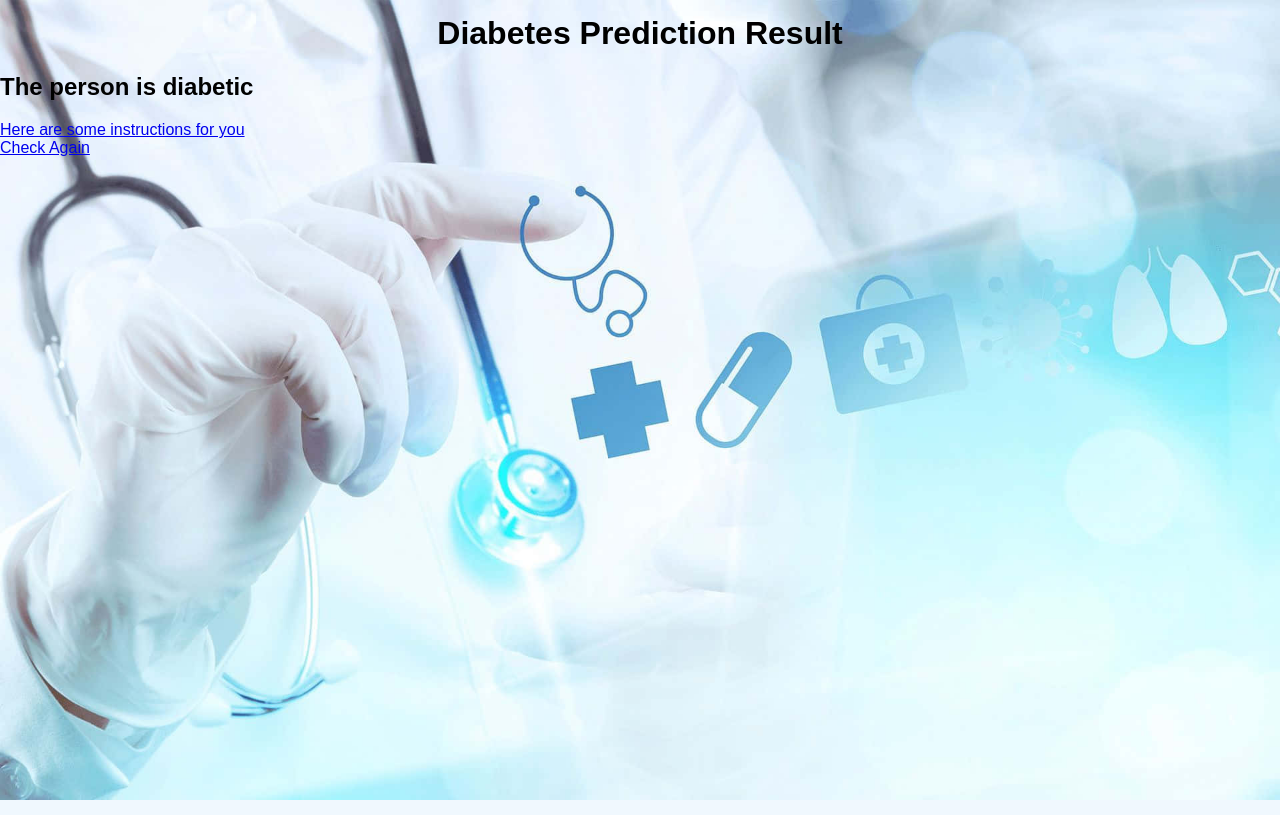
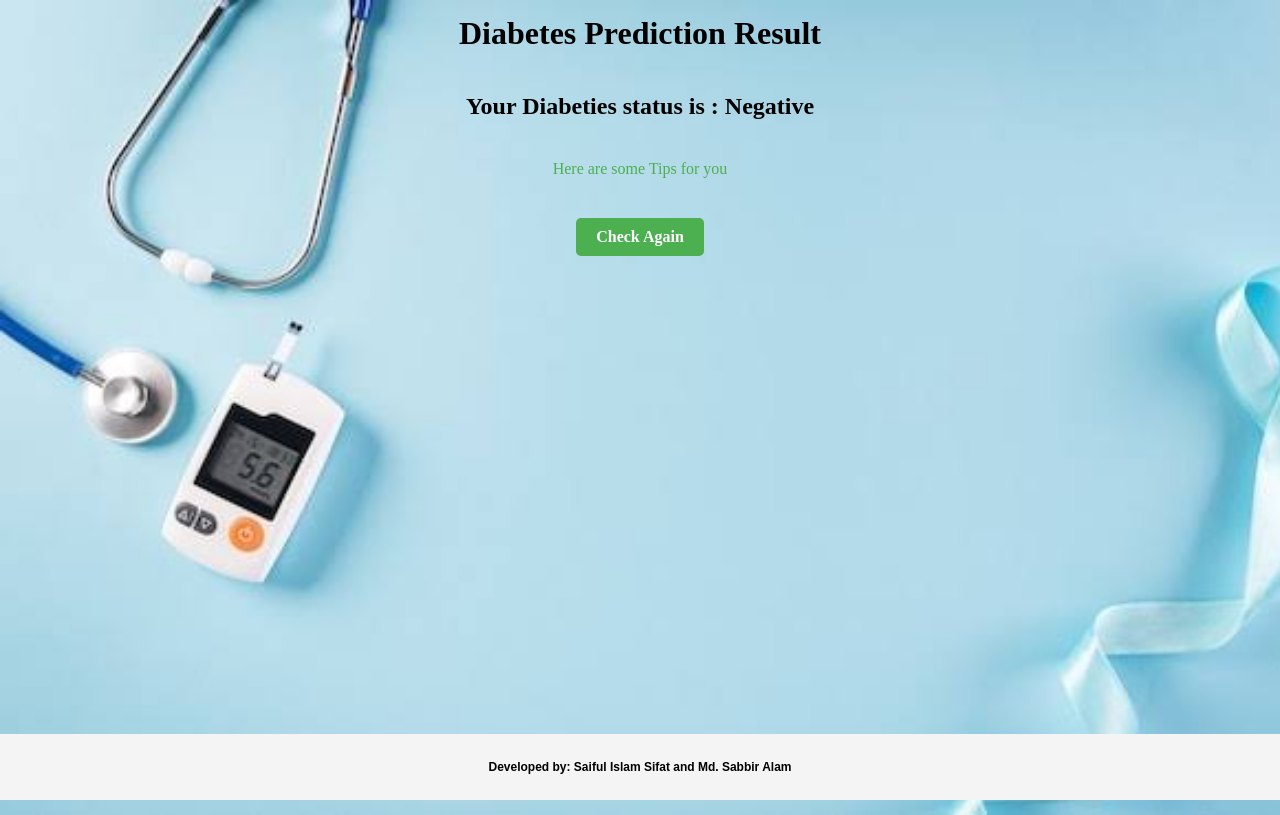
Before and after one commit to SaifulIslamSifat/Diabetes_Prediction, a Flask app: template templates/result.html in a window 1280 px wide. Run offline with Flask 3, Linux system fonts and the light colour scheme; the template is opened without the code that fills it, so the values that code supplies are empty; parts of the project's set-up code (start-up, migrations or seed data) failed here and were passed over.

Commit message:
commited

```diff
--- a/myenv/app.py
+++ /dev/null
@@ -1,57 +0,0 @@
-from flask import Flask, render_template, request, jsonify
-import numpy as np
-import pickle
-from sklearn.preprocessing import StandardScaler
-
-app = Flask(__name__)
-
-# Load the model and scaler
-with open('classification_model.pkl', 'rb') as file:
-    model = pickle.load(file)
-
-with open('scalling.pkl', 'rb') as scaler_file:
-    scaler = pickle.load(scaler_file)
-
-@app.route('/')
-def home():
-    return render_template('index.html')
-
-@app.route('/predict', methods=['POST'])
-def predict():
-    try:
-        features = []
-        # Fetch form data
-        preg = float(request.form['pregnancies'])
-        glucose = float(request.form['glucose'])
-        bp = float(request.form['blood_pressure'])
-        st = float(request.form['skin_thickness'])
-        insulin = float(request.form['insulin'])
-        bmi = float(request.form['bmi'])
-        dpf = float(request.form['dpf'])
-        age = float(request.form['age'])
-
-        # Append the features to the list
-        features.extend([preg, glucose, bp, st, insulin, bmi, dpf, age])
-
-        # Convert features to a numpy array and reshape
-        input_features = np.array(features).reshape(1, -1)
-
-        # Scale the input features
-        scaled_features = scaler.transform(input_features)
-
-        # Make prediction
-        prediction = model.predict(scaled_features)
-
-        # Prepare the prediction response
-        if prediction[0] == 0:
-            result = 'The person is not diabetic'
-        else:
-            result = 'The person is diabetic'
-
-        # Render result in a new HTML page
-        return render_template('result.html', prediction_text=result)
-    except Exception as e:
-        return jsonify({'error': str(e)}), 400
-
-if __name__ == '__main__':
-    app.run(debug=True)
--- /dev/null
+++ b/myenv/templates/home.html
@@ -0,0 +1 @@
+<h1>Hello world ></h1>
--- a/static/result.css
+++ b/static/result.css
@@ -1,22 +1,14 @@
-/* style.css */
-
-body {
-    font-family: Arial, sans-serif;
-    background-color: #f4f4f4;
-    margin: 0;
-    padding: 0;
-    line-height: 1.6; /* Adjusted line height */
-}
 
 h1 {
+    margin-top: 100px;
     text-align: center;
     margin-top: 15px;
 }
 ul {
-    margin-top: 10px;
-    padding-left: 20px;
-    display: none; /* Initially hiding all tips/instructions */
-    text-align: center;
+    margin-top: 100px;
+    padding-left: 100px;
+    display: none;
+
 }
 
 a {
@@ -32,3 +24,28 @@ a:hover {
     color: #45a049;
     text-align: center;
 }
+.result {
+    text-align: center;
+}
+.mis{
+    display: flex;
+    align-items: center;
+    width:100vw;
+    flex-direction: column;
+}
+.tipss{
+    width:50%;
+    text-align: left;
+
+}
+
+footer {
+    position: fixed;
+    bottom: 0;
+    width: 100%;
+    background-color: #f4f4f4;
+    text-align: center;
+    padding: 10px 0;
+    font-family: Arial, sans-serif;
+    font-size: 12px;
+  }
--- a/static/style.css
+++ b/static/style.css
@@ -1,4 +1,4 @@
-/* style.css */
+
 body {
     font-family: Arial, sans-serif;
     background-color: #f4f4f4;
@@ -9,11 +9,13 @@ body {
 h1 {
     text-align: center;
     margin-top: 15px;
+    margin-left: 670px;
 }
 
 form {
     max-width: 300px;
-    margin: 0 auto;
+    margin-left: 950px;
+
     background: #fff;
     padding: 5px;
     border-radius: 3px;
@@ -23,20 +25,20 @@ form {
 label {
     font-weight: bold;
     display: block;
-    margin-bottom: 1px; /* Adjusted margin-bottom */
+    margin-bottom: 1px;
 }
 
 input[type="text"] {
     width: calc(100% - 12px);
     padding: 4px;
     margin-bottom: 10px;
-    border: 1px solid #ccc;
+    border: 1px solid rgb(152, 149, 149);
     border-radius: 4px;
 }
 
 input[type="submit"] {
-    display: block; /* Display as block to center */
-    margin: 0 auto; /* Center the button */
+    display: block;
+    margin: 0 auto;
     background: #4caf50;
     color: #fff;
     border: none;
--- a/templates/result.html
+++ b/templates/result.html
@@ -2,23 +2,48 @@
 <html>
 <head>
     <title>Diabetes Prediction Result</title>
-    <link rel="stylesheet" type="text/css" href="{{ url_for('static', filename='style.css') }}">
+    <link rel="stylesheet" type="text/css" href="{{ url_for('static', filename='result.css') }}">
     <style>
+        /* Add this CSS */
         body {
-            background-image: url("{{ url_for('static', filename='background.jpg') }}");
-            /* Adjust background properties */
+
+            justify-content: center;
+            align-items: center;
+            height: 100vh;
+            margin: 0;
+            background-image: url("{{ url_for('static', filename='photo 2.jpeg') }}");
             background-size: cover;
             background-repeat: no-repeat;
+        }
+        #content {
+            text-align: center;
+            padding: 20px;
+            background-color: rgba(255, 255, 255, 0.8);
+            border-radius: 10px;
         }
     </style>
 </head>
 <body>
     <h1>Diabetes Prediction Result</h1>
-    <div id="result">
-        {% if prediction_text == 'The person is not diabetic' %}
-            <h2>The person is not diabetic</h2>
-            <a href="#" class="toggle">Here are some tips for you</a>
-            <ul class="tips" style="display: none;">
+    <div id="result" class="mis">
+        {% if prediction_text == 'The person is diabetic' %}
+            <h2>Your Diabeties status is : Positive</h2>
+            <a href="#" class="toggle">Here are some Tips for you</a>
+             <ul class="tips" style="display: none;">
+                <li>Monitor blood sugar regularly</li>
+                <li>Take prescribed medication</li>
+                <li>I Follow a diabetic-friendly diet</li>
+                <li>Monitor and control carbohydrate intake, as they directly impact blood sugar levels.</li>
+                <li>Avoid sugary drinks, candies, and processed foods high in sugar.</li>
+                <li>Keep skin clean and moisturized to prevent dryness and potential skin issues.</li>
+                <li>Know the signs of high and low blood sugar and how to respond to them.</li>
+
+            </ul>
+
+        {% else %}
+            <h2>Your Diabeties status is : Negative</h2>
+                <a href="#" class="toggle">Here are some Tips for you</a>
+            <ul class="instructions" style="display: none;">
                 <li>Eat a balanced diet with plenty of fruits and vegetables.</li>
                 <li>Exercise regularly to maintain a healthy weight.</li>
                 <li>Monitor blood sugar levels regularly as advised by a healthcare professional.</li>
@@ -26,21 +51,17 @@
                 <li>Be mindful of portion sizes to manage calorie intake.</li>
                 <li>Reduce consumption of sugary foods and beverages, as well as refined carbohydrates.</li>
                 <li>Consistency in carb intake can help manage blood sugar levels.</li>
-                    <!-- Add more tips here -->
-            </ul>
-        {% else %}
-            <h2>The person is diabetic</h2>
-            <a href="#" class="toggle">Here are some instructions for you</a>
-            <ul class="instructions" style="display: none;">
-                <li>Instruction 1: Monitor blood sugar regularly</li>
-                <li>Instruction 2: Take prescribed medication</li>
-                <li>Instruction 3: Follow a diabetic-friendly diet</li>
-                <!-- Add more instructions here -->
             </ul>
         {% endif %}
 
     </div>
-    <a href="/" class="check-again">Check Again</a>
+
+    <div style="text-align: center; margin-top: 20px;">
+        <a href="/" style="display: inline-block; padding: 10px 20px; text-decoration: none; color: #fff; background-color: #4caf50; border-radius: 5px;"><b>Check Again</b></a>
+    </div>
     <script src="{{ url_for('static', filename='script.js') }}"></script>
+    <footer>
+        <h4>Developed by: Saiful Islam Sifat and Md. Sabbir Alam<h4>
+    </footer>
 </body>
 </html>
```
Also changed, not shown: templates/Index.html (+14 -1 lines), static/background.jpg (deleted), static/photo 2.jpeg (added), static/photo 3.PNG (added), 1 other file.
